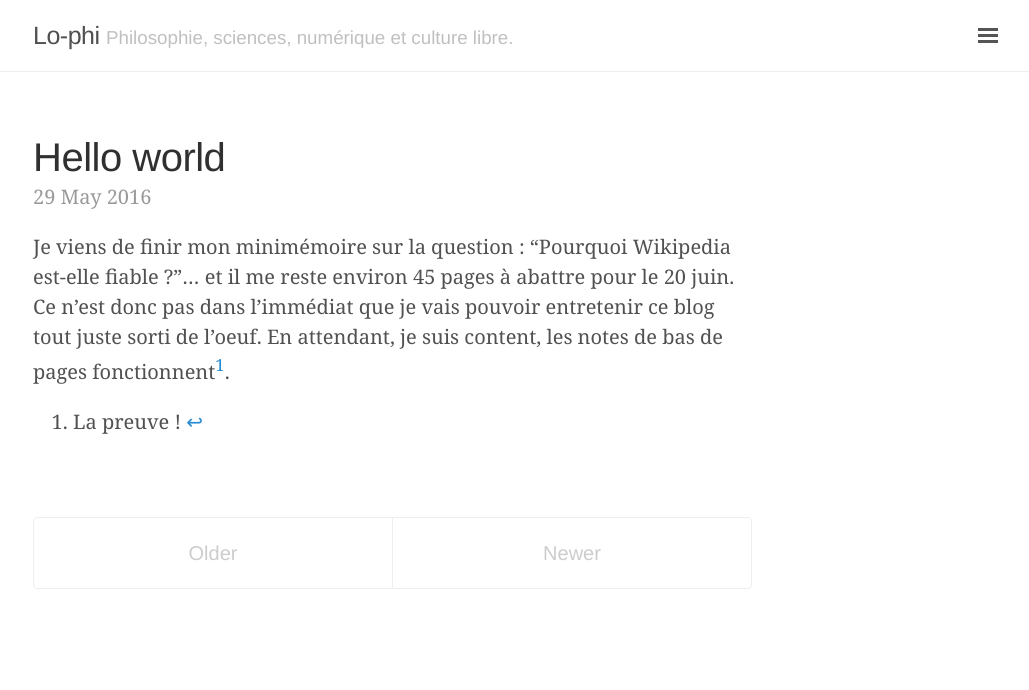
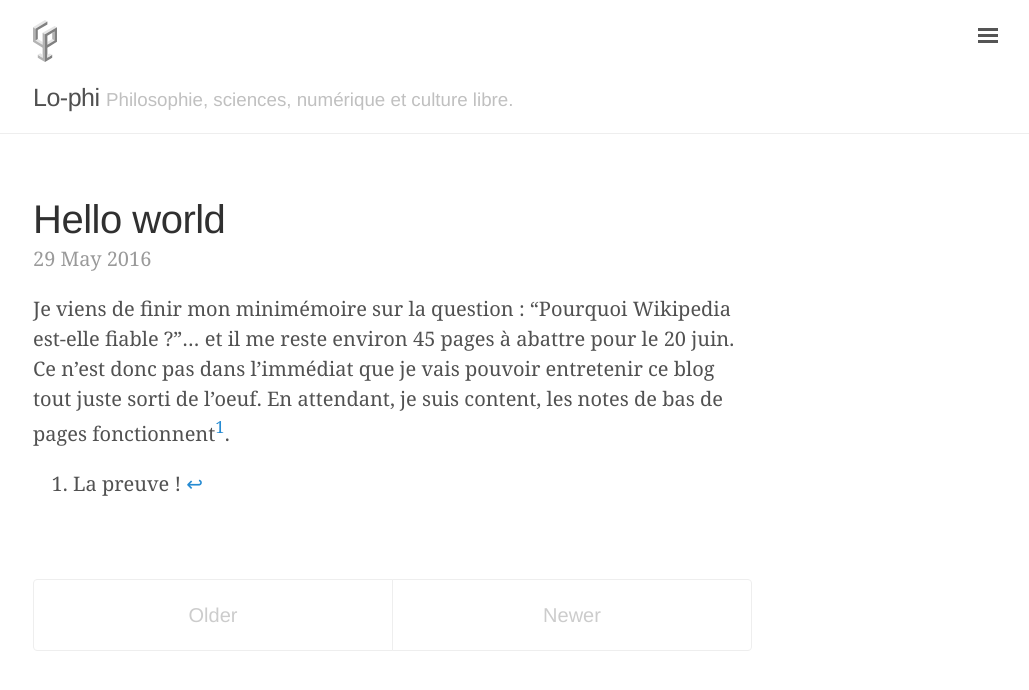
Before and after one commit to valentinlageard/valentinlageard.github.io, a Jekyll site: the page built from index.html, in a window 1280 px wide. Shown: the top 690 px of the page, without its empty margins (247-1276 px from the left). Built offline with Jekyll 4.4.1, drawn with Linux system fonts in a browser that asks for light colours; the list of posts is cut into pages by our own code.

Commit message:
Update default.html

```diff
--- a/_layouts/default.html
+++ b/_layouts/default.html
@@ -13,7 +13,7 @@
       <div class="masthead">
         <div class="container">
           <h3 class="masthead-title">
-            <a href="{{ site.baseurl }}/" title="Home">{{ site.title }}</a>
+            <a href="{{ site.baseurl }}/" title="Home"><img src="/images/logo.svg" alt="Lo-phi logo" height="42"> {{ site.title }}</a>
             <small>{{ site.tagline }}</small>
           </h3>
         </div>
```
